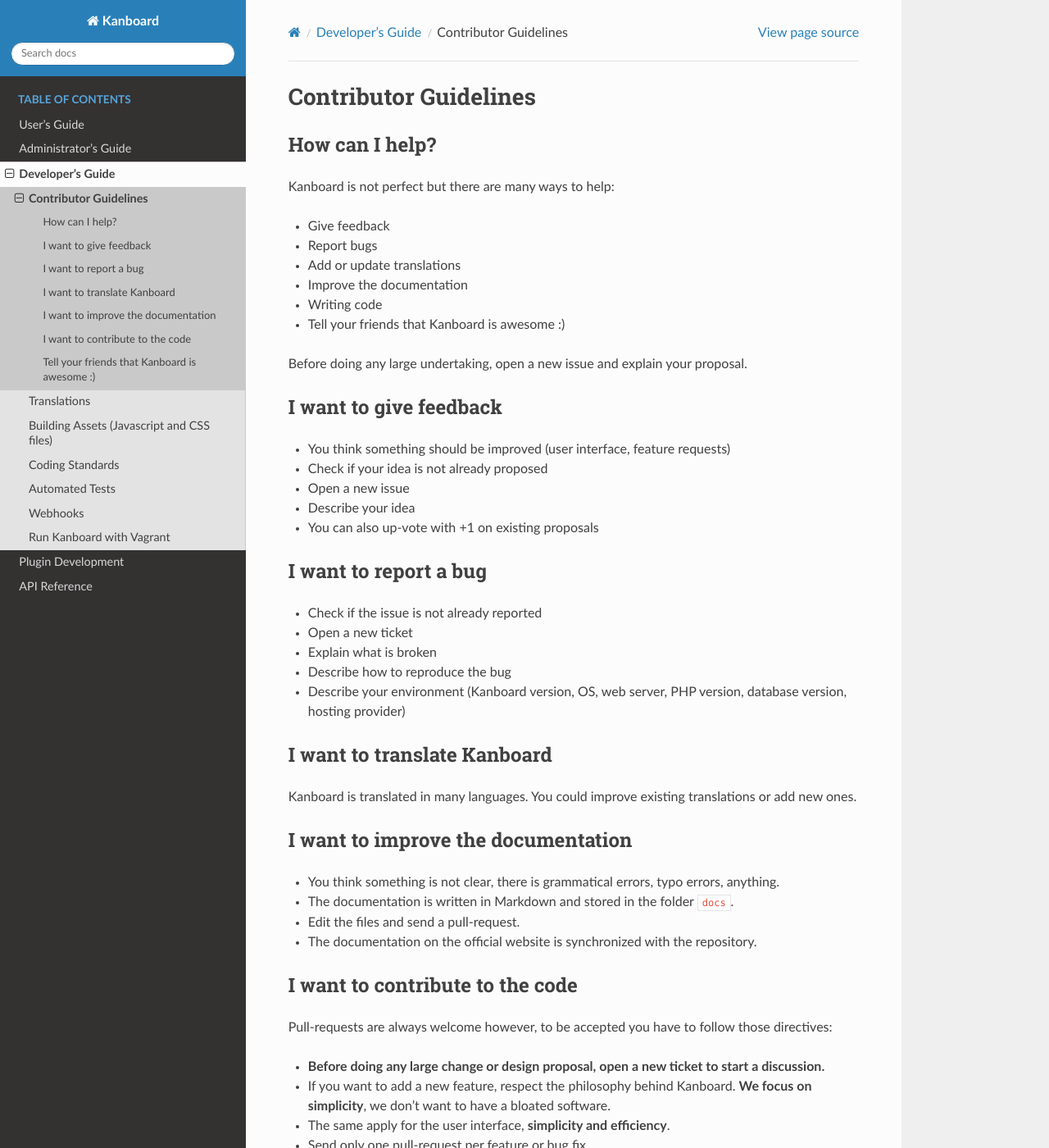
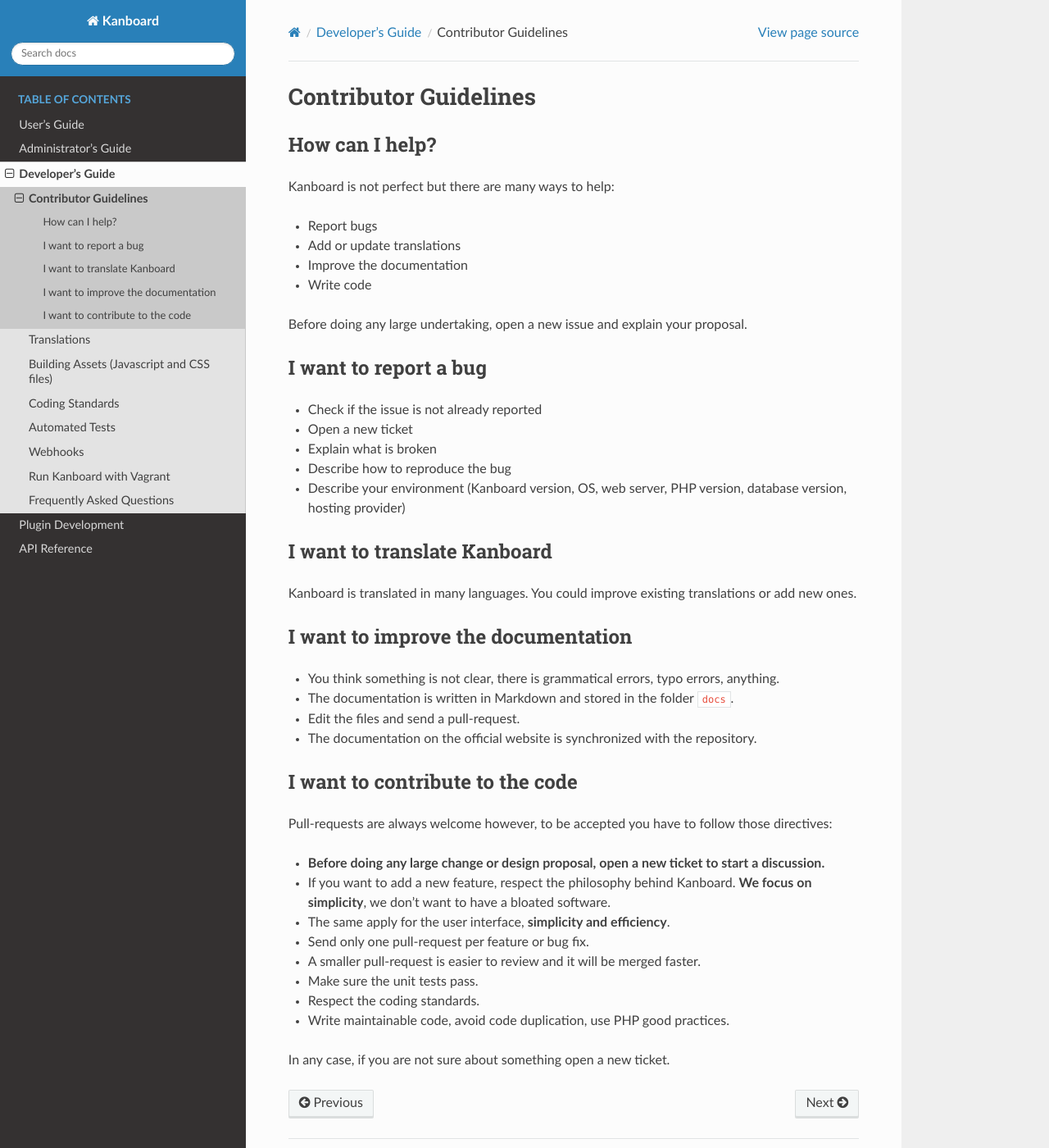
Before and after one commit to kanboard/documentation, a Sphinx documentation site: the page built from source/developer_guide/contributing.rst, in a window 1280 px wide and 1400 px high. Shown: the whole window at 82% size. Built offline with Sphinx 7.4.7 and the Read the Docs theme 2.0.0, drawn with Linux system fonts in a browser that asks for light colours; some of the changed text lies outside the part shown.

```diff
--- a/source/developer_guide/contributing.rst
+++ b/source/developer_guide/contributing.rst
@@ -6,25 +6,13 @@
 
 Kanboard is not perfect but there are many ways to help:
 
--  Give feedback
 -  Report bugs
 -  Add or update translations
 -  Improve the documentation
--  Writing code
--  Tell your friends that Kanboard is awesome :)
+-  Write code
 
 Before doing any large undertaking, open a new issue and explain your
 proposal.
-
-I want to give feedback
------------------------
-
--  You think something should be improved (user interface, feature
-   requests)
--  Check if your idea is not already proposed
--  Open a new issue
--  Describe your idea
--  You can also up-vote with +1 on existing proposals
 
 I want to report a bug
 ----------------------
@@ -66,17 +54,10 @@
    software.
 -  The same apply for the user interface, **simplicity and efficiency**.
 -  Send only one pull-request per feature or bug fix.
--  A smaller pull-request is easier to review and faster it will be
-   merged.
+-  A smaller pull-request is easier to review and it will be merged faster.
 -  Make sure the unit tests pass.
 -  Respect the coding standards.
 -  Write maintainable code, avoid code duplication, use PHP good
    practices.
 
 In any case, if you are not sure about something open a new ticket.
-
-Tell your friends that Kanboard is awesome :)
----------------------------------------------
-
-If you use Kanboard, spread the word around you. Tell them that free and
-open source software are cool :)
--- a/source/developer_guide/index.rst
+++ b/source/developer_guide/index.rst
@@ -13,3 +13,4 @@
     tests
     webhooks
     vagrant
+    faq
```
Also changed, not shown: source/developer_guide/faq.rst (added, +41 -0 lines).
